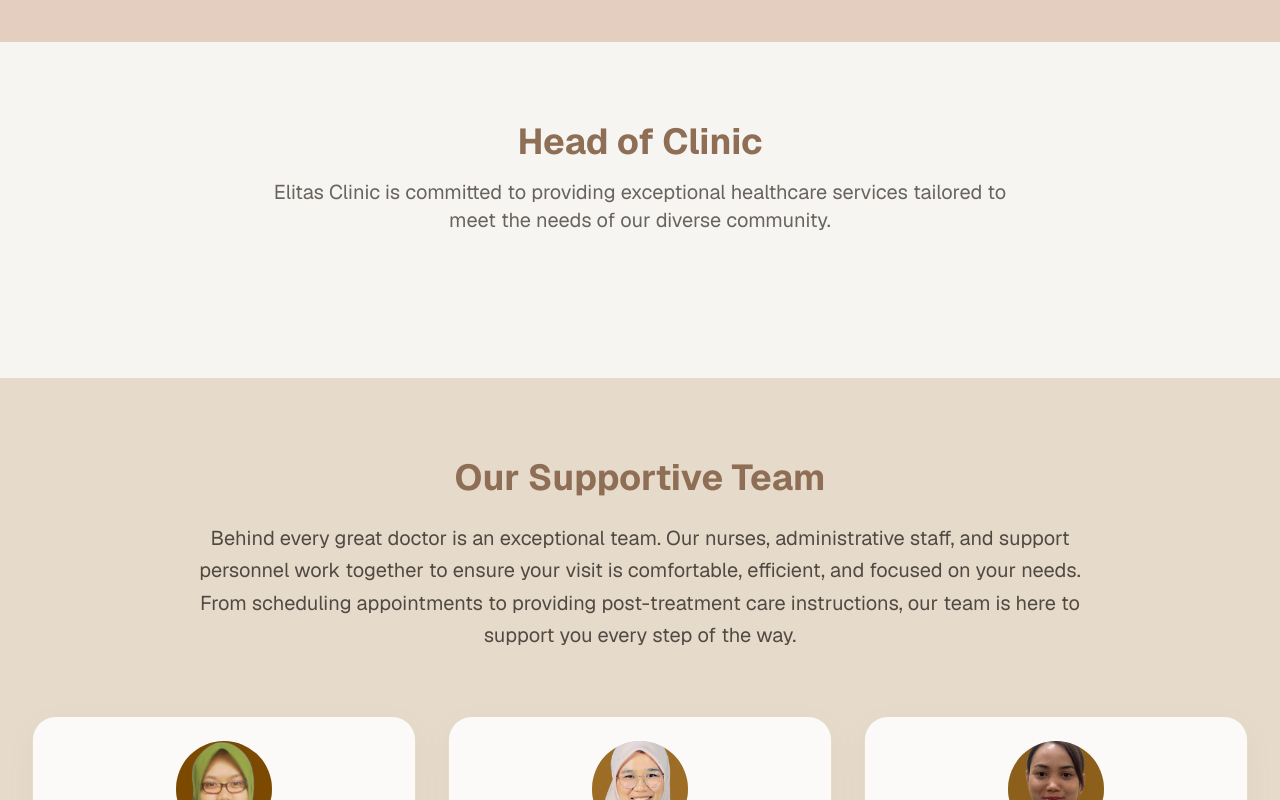
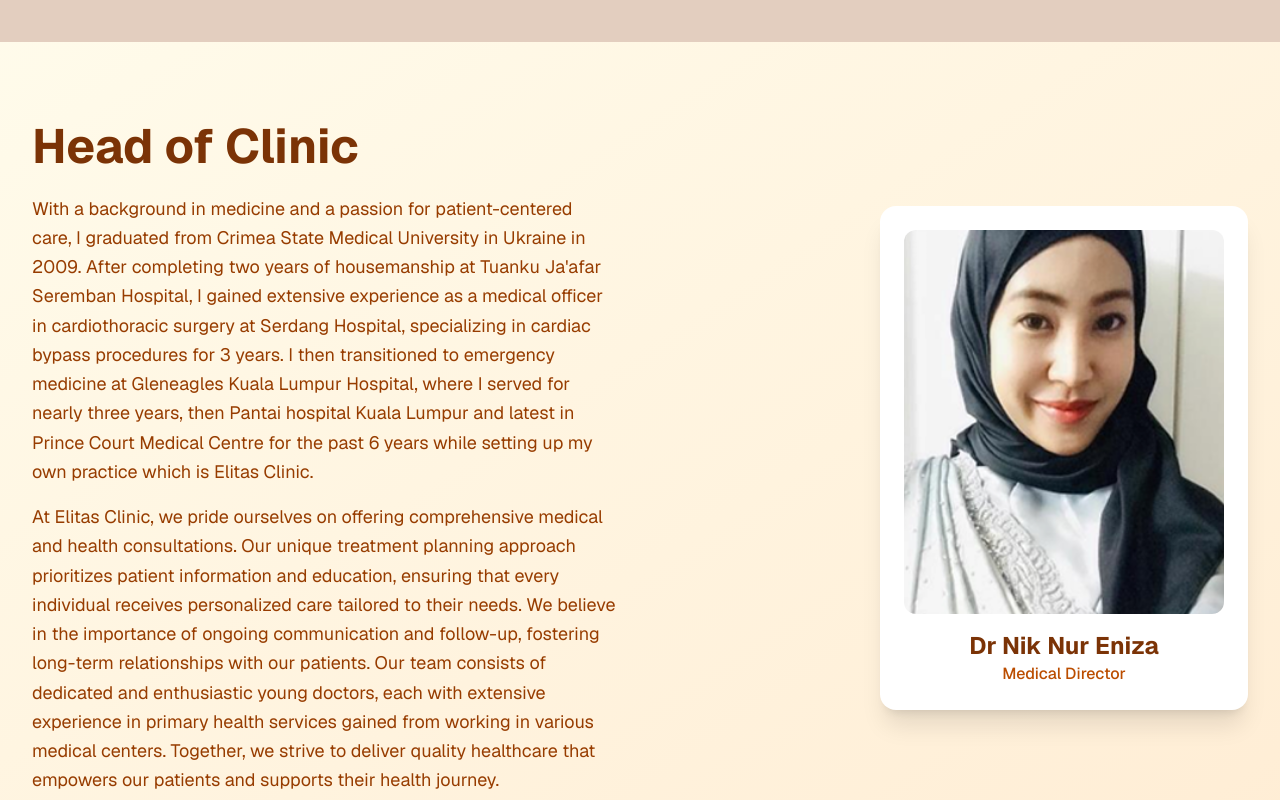
Before and after one commit to ifaridaiman/Elitas-web, a Next.js app: page /about-us in a window 1280 px wide. Shown: the part 1420-2220 px from the top of the page. Built offline with nearby package versions, Linux system fonts and the light colour scheme.

Commit message:
meet dr page

```diff
--- a/src/app/about-us/_partials/MeetDoctor.tsx
+++ b/src/app/about-us/_partials/MeetDoctor.tsx
@@ -1,19 +1,59 @@
 import React from "react";
-
+import Image from "next/image";
 
 const MeetDoctor = () => {
+    return (
+        <section className="py-20 bg-gradient-to-br from-amber-50 to-orange-100">
+            <div className="max-w-7xl mx-auto px-4 sm:px-6 lg:px-8">
+                <div className="grid lg:grid-cols-2 gap-12 items-center">
+                    {/* Content Section */}
+                    <div className="space-y-6">
+                        <div>
+                            <h2 className="text-5xl font-bold text-amber-900 mb-2">Head of Clinic</h2>
+                        </div>
 
-    return (
-        <section className="py-20 bg-background">
-            <div className="max-w-7xl mx-auto px-4 sm:px-6 lg:px-8">
-                <div className="text-center mb-16">
-                    <h2 className="text-4xl font-bold text-healthcare-primary mb-4">Head of Clinic</h2>
-                    <p className="text-xl text-foreground/70 max-w-3xl mx-auto">
-                        Elitas Clinic is committed to providing exceptional healthcare services tailored to meet the needs of our diverse community.
-                    </p>
+                        <div className="space-y-4 text-amber-800">
+                            <p className="text-lg leading-relaxed">
+                                With a background in medicine and a passion for patient-centered care, I graduated from Crimea State Medical
+                                University in Ukraine in 2009. After completing two years of housemanship at Tuanku Ja'afar Seremban Hospital, I
+                                gained extensive experience as a medical officer in cardiothoracic surgery at Serdang Hospital, specializing in cardiac
+                                bypass procedures for 3 years. I then transitioned to emergency medicine at Gleneagles Kuala Lumpur Hospital,
+                                where I served for nearly three years, then Pantai hospital Kuala Lumpur and latest in Prince Court Medical Centre
+                                for the past 6 years while setting up my own practice which is Elitas Clinic.
+                            </p>
+
+                            <p className="text-lg leading-relaxed">
+                                At Elitas Clinic, we pride ourselves on offering comprehensive medical and health consultations. Our unique
+                                treatment planning approach prioritizes patient information and education, ensuring that every individual receives
+                                personalized care tailored to their needs. We believe in the importance of ongoing communication and follow-up,
+                                fostering long-term relationships with our patients. Our team consists of dedicated and enthusiastic young doctors,
+                                each with extensive experience in primary health services gained from working in various medical centers. Together,
+                                we strive to deliver quality healthcare that empowers our patients and supports their health journey.
+                            </p>
+                        </div>
+                    </div>
+
+                    {/* Image Section */}
+                    <div className="flex justify-center lg:justify-end">
+                        <div className="relative">
+                            <div className="bg-white p-6 rounded-2xl shadow-xl">
+                                <div className="relative w-80 h-96 rounded-xl overflow-hidden">
+                                    <Image
+                                        src="/assets/staff/drEniza-elitasHQ.png"
+                                        alt="Dr. Nik Nur Eniza"
+                                        fill
+                                        className="object-cover"
+                                        priority
+                                    />
+                                </div>
+                                <div className="text-center mt-4">
+                                    <h3 className="text-2xl font-bold text-amber-900">Dr Nik Nur Eniza</h3>
+                                    <p className="text-amber-700 font-medium">Medical Director</p>
+                                </div>
+                            </div>
+                        </div>
+                    </div>
                 </div>
-
-
             </div>
         </section>
     )
```
Also changed, not shown: public/assets/staff/drEniza-elitasHQ.png (added).
